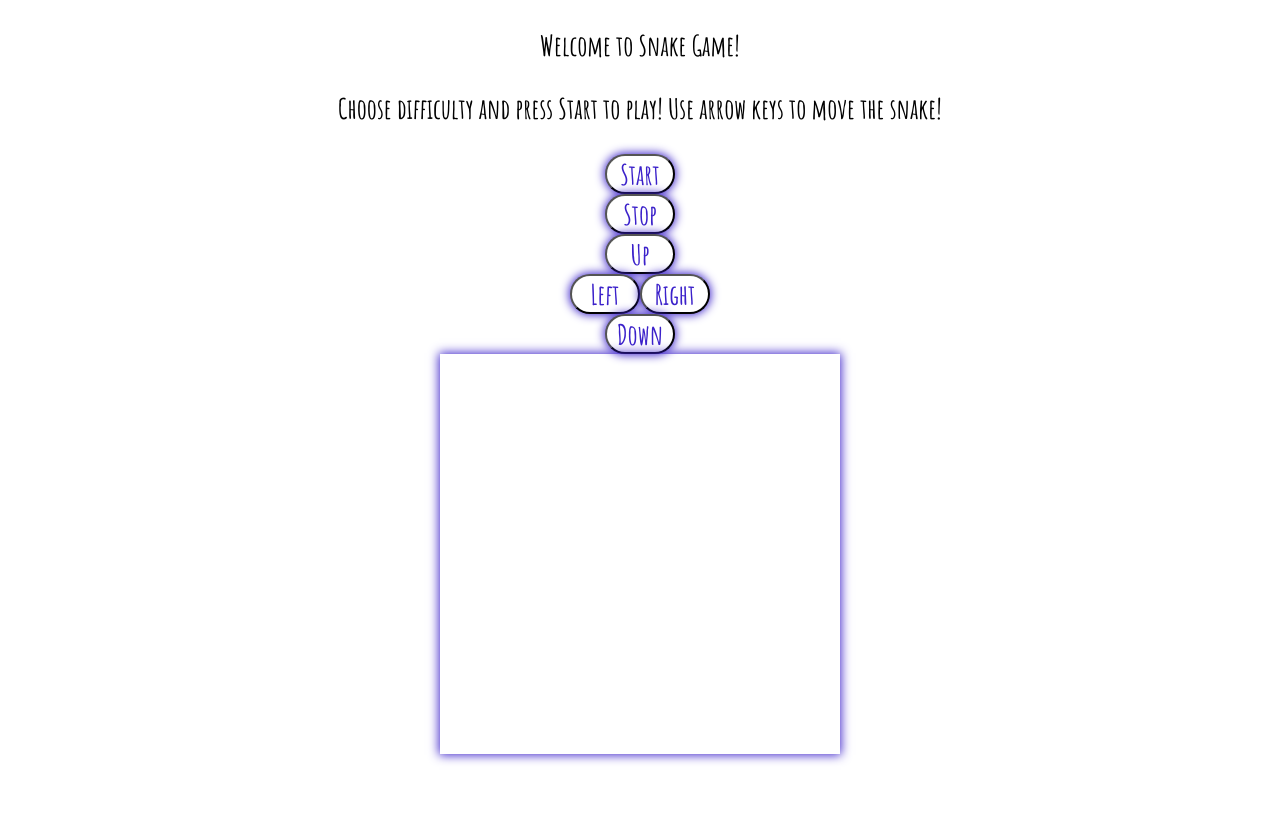
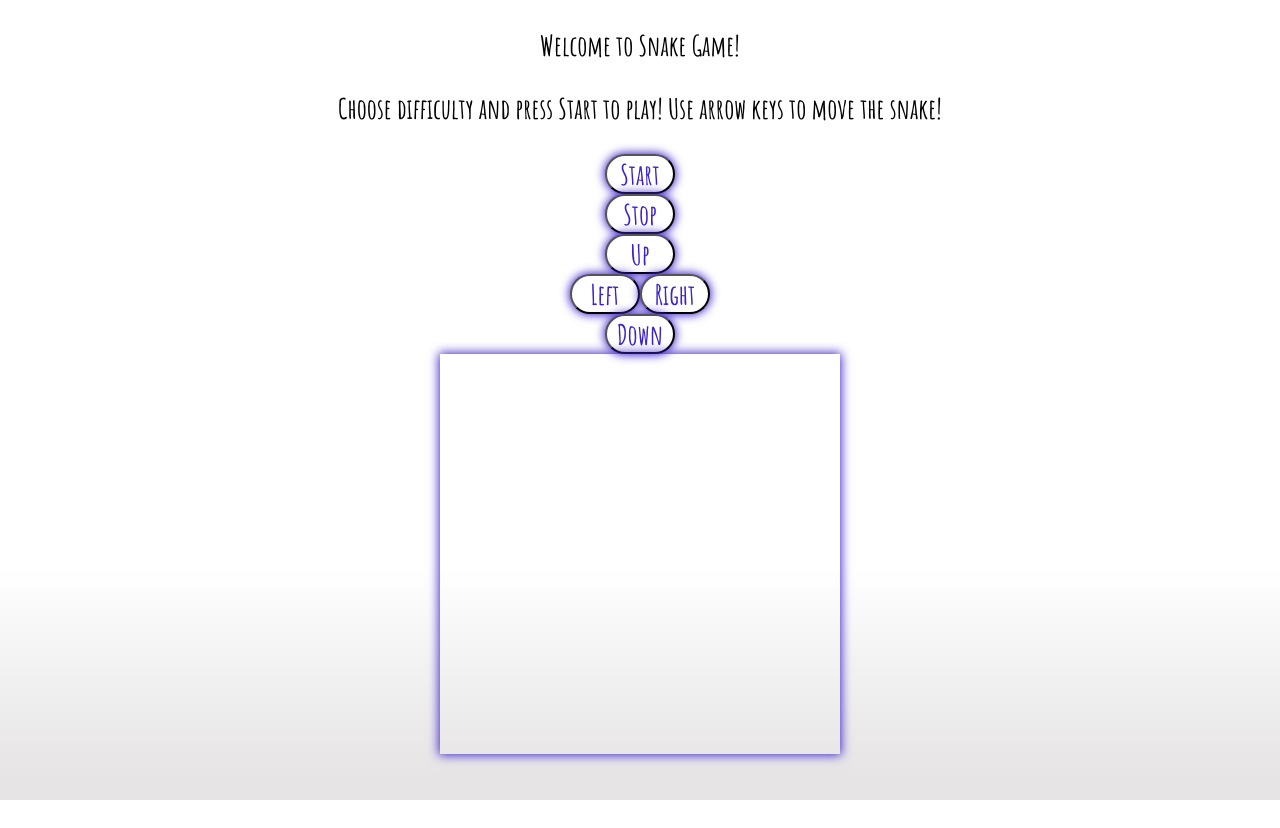
Before and after one commit to avinashiyer4292/TS-Snake-Game, a React (Create React App) app: page / in a window 1280 px wide. Before the commit the page ends 800 px from the top, so only its background shows below. Built offline with nearby package versions, Linux system fonts and the light colour scheme.

Commit message:
Body styling

```diff
--- a/src/index.css
+++ b/src/index.css
@@ -1,7 +1,22 @@
 @import url("https://fonts.googleapis.com/css2?family=Amatic+SC:wght@700&display=swap");
 
-body {
+html {
+  height: 100%;
+  width: 100%;
+  background: linear-gradient(
+    360deg,
+    rgba(230, 228, 228, 1) 3%,
+    rgba(255, 255, 255, 1) 29%,
+    rgba(255, 255, 255, 1) 93%,
+    rgba(255, 255, 255, 1) 100%
+  );
+}
+
+body,
+body > div {
   margin: 0;
+  height: inherit;
+  width: inherit;
   font-family: "Amatic SC", cursive;
   -webkit-font-smoothing: antialiased;
   -moz-osx-font-smoothing: grayscale;
```
